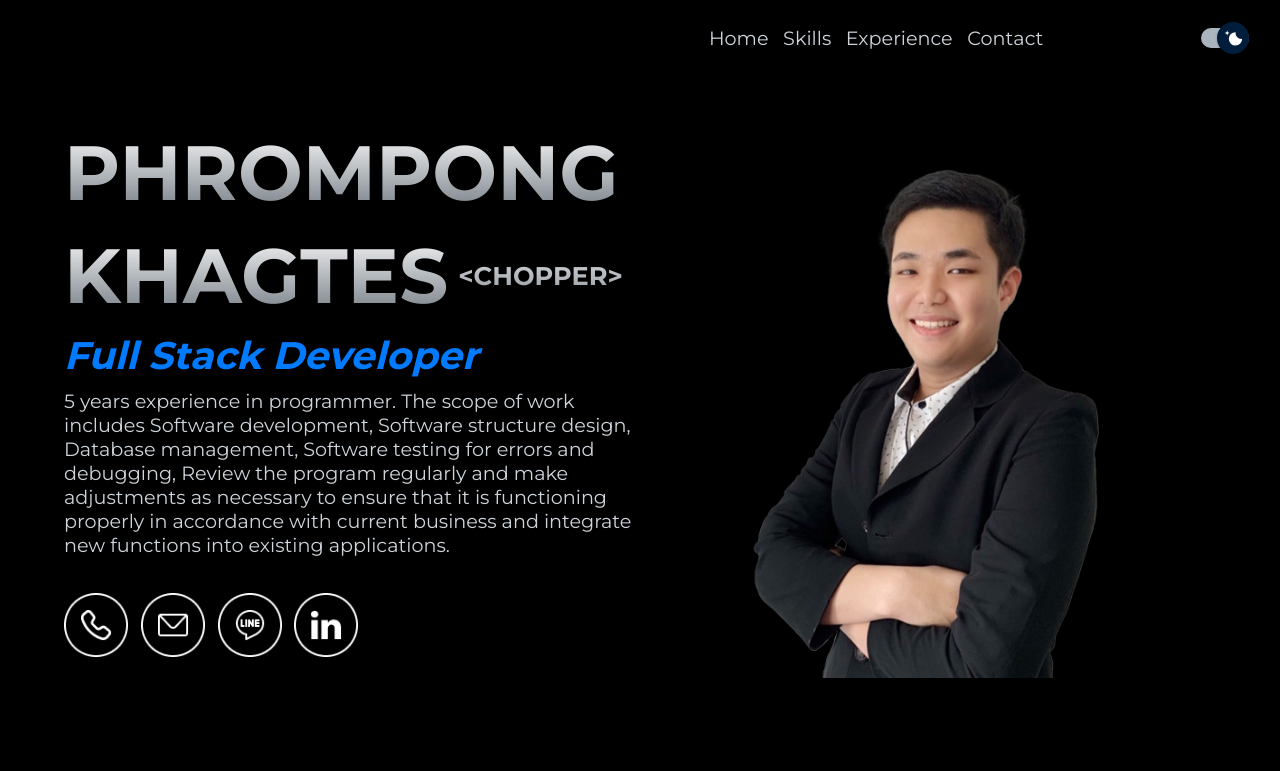
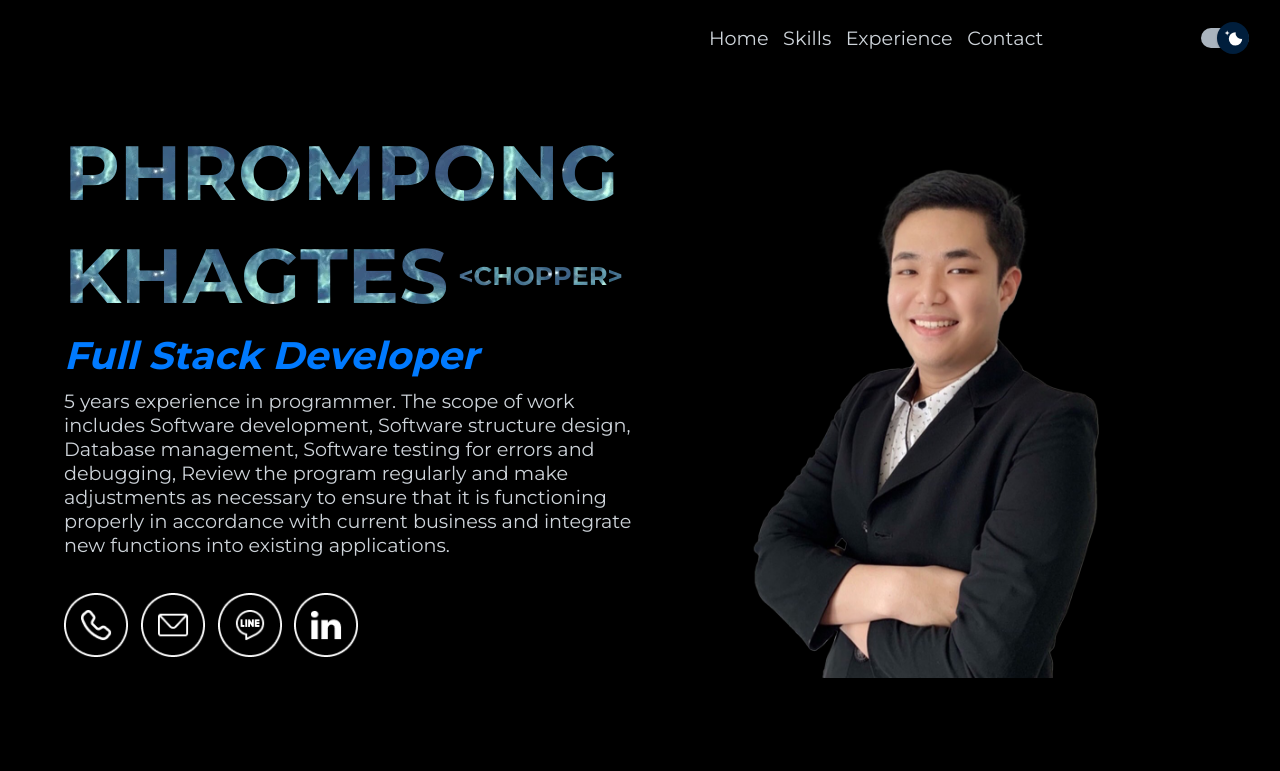
Before and after one commit to Phrompong/profile, a React (Create React App) app: page / in a window 1280 px wide. Shown: the top 771 px of the page. Built offline with nearby package versions, Linux system fonts and the light colour scheme.

Commit message:
Add gif to firstname lastname nickname

```diff
--- a/src/components/information/information.css
+++ b/src/components/information/information.css
@@ -149,6 +149,7 @@
     -webkit-background-clip: text;
 }
 
+
 .information-first-name-dark-mode {
     font-weight: 700;
     font-size: 6vw;
--- a/src/components/information/information.js
+++ b/src/components/information/information.js
@@ -1,4 +1,5 @@
 import "../information/information.css";
+import "../middle.css";
 import profile_image from '../../images/profile_image.png';
 import contact_tel from "../../images/contact_tel.png";
 import contact_mail from "../../images/contact_mail.png";
@@ -18,13 +19,13 @@ function Information({ informationRef, isDarkMode }) {
         <div ref={ informationRef } className='information'>
             <div className='information-left'>
                 {/* <div className='information-first-name'>PHROMPONG</div> */ }
-                <div className={ isDarkMode ? "information-first-name-dark-mode" : "information-first-name" }>PHROMPONG</div>
+                <div className={ isDarkMode ? "information-first-name-dark-mode" : "information-first-name water" }>PHROMPONG</div>
                 <div className='information-group-last-name-nick-name'>
                     {/* <div className='information-last-name'> */ }
-                    <div className={ isDarkMode ? "information-first-name-dark-mode" : "information-last-name" }>
+                    <div className={ isDarkMode ? "information-first-name-dark-mode" : "information-last-name water" }>
                         KHAGTES
                     </div>
-                    <div className={ isDarkMode ? "information-nick-name-dark-mode" : "information-nick-name" }>
+                    <div className={ isDarkMode ? "information-nick-name-dark-mode" : "information-nick-name water" }>
                         { nickName }
                     </div>
                 </div>
--- /dev/null
+++ b/src/components/middle.css
@@ -0,0 +1,7 @@
+.water {
+    background-image: url("../images/water.webp");
+}
+
+.fire {
+    background-image: url("../images/fire.webp");
+}
--- a/src/components/skill/skill.css
+++ b/src/components/skill/skill.css
@@ -26,6 +26,8 @@
     -webkit-background-clip: text;
     cursor: pointer;
 }
+
+
 
 .skill-topic-dark-mode {
     display: flex;
--- a/src/components/skill/skill.js
+++ b/src/components/skill/skill.js
@@ -1,4 +1,6 @@
 import "../skill/skill.css";
+import "../middle.css";
+
 import iconTs from "../../images/typescript.png";
 import iconJs from "../../images/javascript.png";
 import iconCSharp from "../../images/c-sharp.png";
@@ -16,9 +18,8 @@ import iconAspNet from "../../images/aspnet.png";
 
 function Skill({ skillRef, isDarkMode }) {
     return (
-        <>
         <div ref={ skillRef } className="container-skill">
-                <div className={ isDarkMode ? "skill-topic-dark-mode" : "skill-topic" }>
+            <div className={ isDarkMode ? "skill-topic-dark-mode fire" : "skill-topic fire" }>
                 SKILLS
             </div>
             <div className="skill">
@@ -101,7 +102,6 @@ function Skill({ skillRef, isDarkMode }) {
                 </div>
             </div >
         </div>
-        </>
     )
 }
 
```
Also changed, not shown: src/images/fire.webp (added), src/images/water.webp (added). Lines whose indentation alone changed are shown as unchanged.
